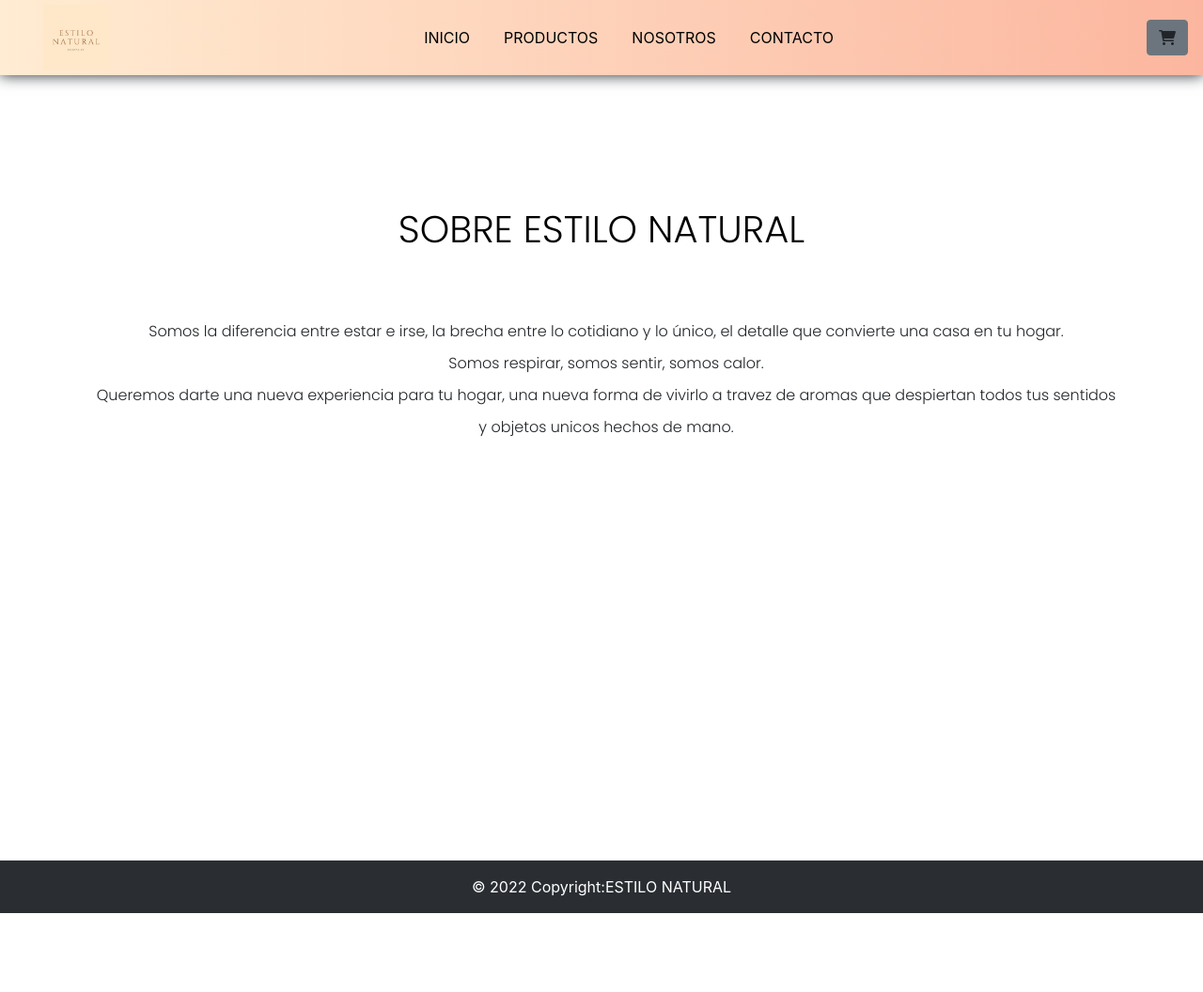
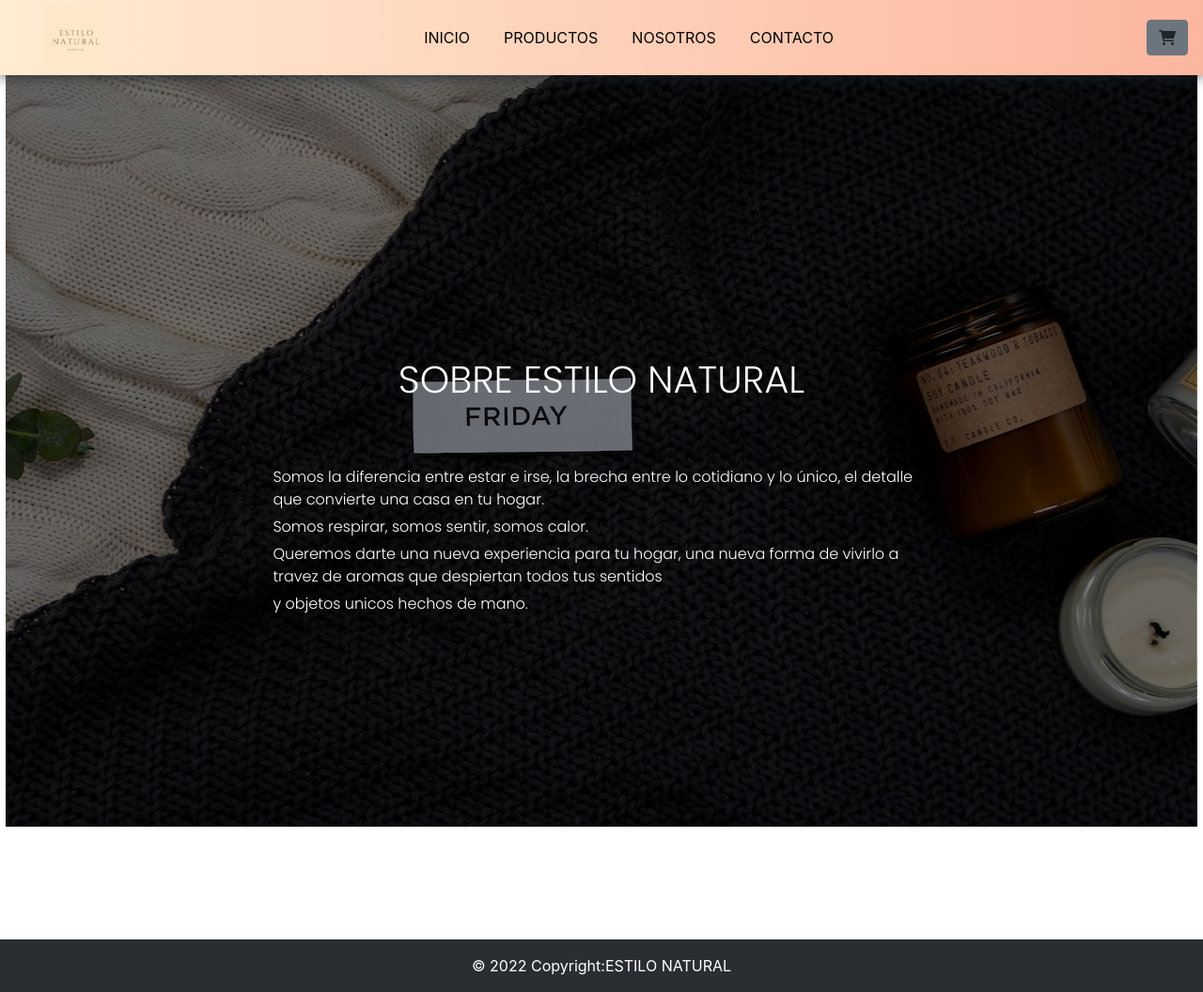
Before and after one commit to JorgeLizarraga1994/Estilo-Natural, a website: page pages/nosotros.html in a window 1280 px wide. Shown: the whole page at 94% size. Before the commit the page ends 972 px from the top, so only its background shows below. Drawn offline with nearby package versions, Linux system fonts and the light colour scheme.

Commit message:
new changes in nosotros

```diff
--- a/assets/scss/_nosotros.scss
+++ b/assets/scss/_nosotros.scss
@@ -4,12 +4,9 @@ header{
         @include propiedadesflexcontainer(flex,center);
         padding-top: 80px;
         padding-bottom: 60px;
-        color: rgb(0, 0, 0);
+        color: rgb(255, 255, 255);
         font-family: 'Poppins', sans-serif;
     }
-        .img-nosotros{
-            padding-bottom: 100px;
-        }
             .row p{
                 padding: 0;
                 margin: 5px;
@@ -28,7 +25,18 @@ header{
                 }
 }
 
-.footer_nosotros{
-    position: relative;
-    margin-top: 30%;
+
+
+.wrap_Nosotros{
+    width: 99vw;
+    height: 100vh;
+    color: white;
+    display: flex;
+    align-items:center;
+    justify-content: center;
+    margin: auto;
+    background: linear-gradient(to right,
+    rgba(0, 0, 0, 0.5),rgba(0, 0, 0, 0.5)) , url(../img/nosotros-img.jpg);
+    background-size: auto;
+    background-position: center;
 }
--- a/pages/nosotros.html
+++ b/pages/nosotros.html
@@ -51,9 +51,9 @@
             <a id="botonCarrito" data-bs-toggle="modal" data-bs-target="#idModal" class="btn btn-secondary"><i class="fas fa-shopping-cart fa-1x"></i></a>
     </nav>
     <header>
-       <div class="container">
-            <div class="row text-center">
-                <h1>SOBRE ESTILO NATURAL</h1>
+        <div class="wrap_Nosotros row ">
+            <div class="wrap-text col-lg-7">
+                <h1 class="h1_Nosotros">SOBRE ESTILO NATURAL</h1>
 
                 <p>
                     Somos la diferencia entre estar e irse, la brecha entre lo cotidiano y lo único, el detalle que convierte una casa en tu hogar.
@@ -67,6 +67,14 @@
                 <p>
                     y objetos unicos hechos de mano.
                 </p>
+            </div>
+        </div>
+    </div>
+
+
+       <div class="container">
+            <div class="row text-center">
+
             </div>
     </div>
     </header>
```
Also changed, not shown: index.html (+3 -8 lines), assets/css/style.css, assets/img/nosotros-img.jpg (added).
